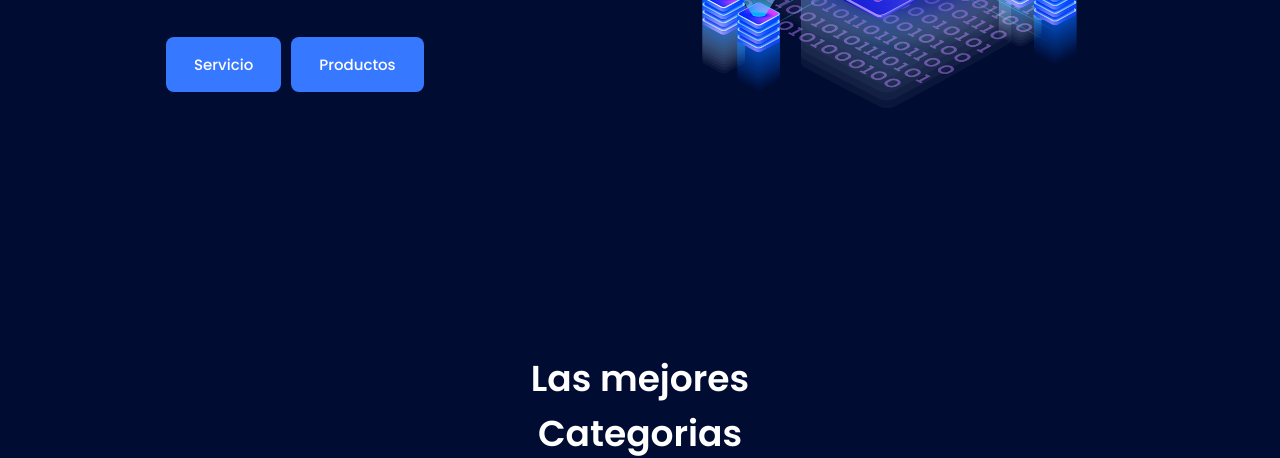
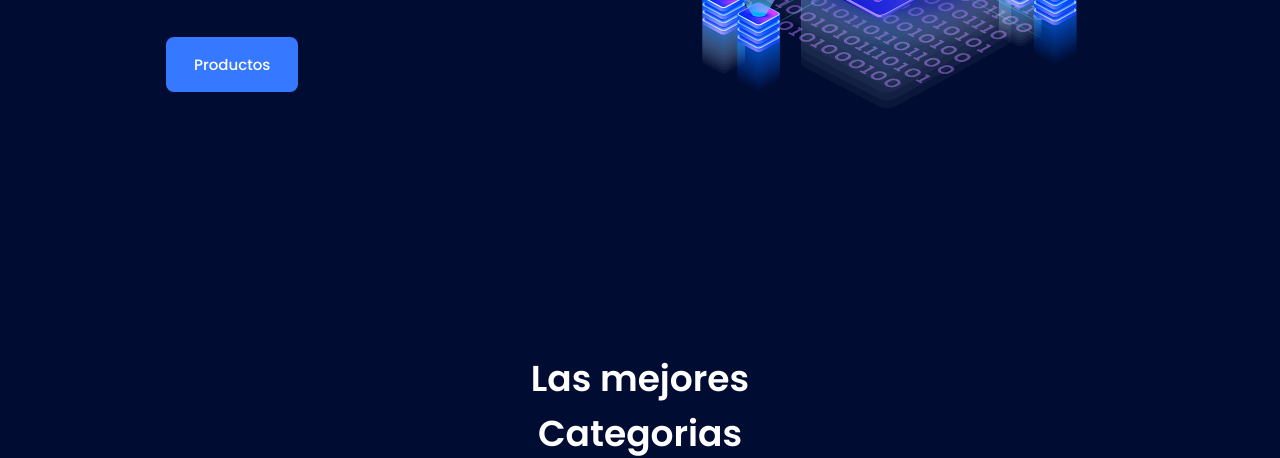
Before and after one commit to cuddlel0ve/OmenGaming-eCommerce, a plain HTML site: page index.html in a window 1280 px wide. Shown: the part 357-815 px from the top of the page. Drawn offline with nearby package versions, Linux system fonts and the light colour scheme.

Commit message:
cambio de html

```diff
--- a/index.html
+++ b/index.html
@@ -69,7 +69,6 @@
                     Los mejores componente y perifericos precio/calidad para tu pc gamer
                   </p>
                   <div class="homebut">
-                    <a href="#" class="button">Servicio</a>
                     <a href="#" class="button">Productos</a>
                   </div>
                 </div>
```
